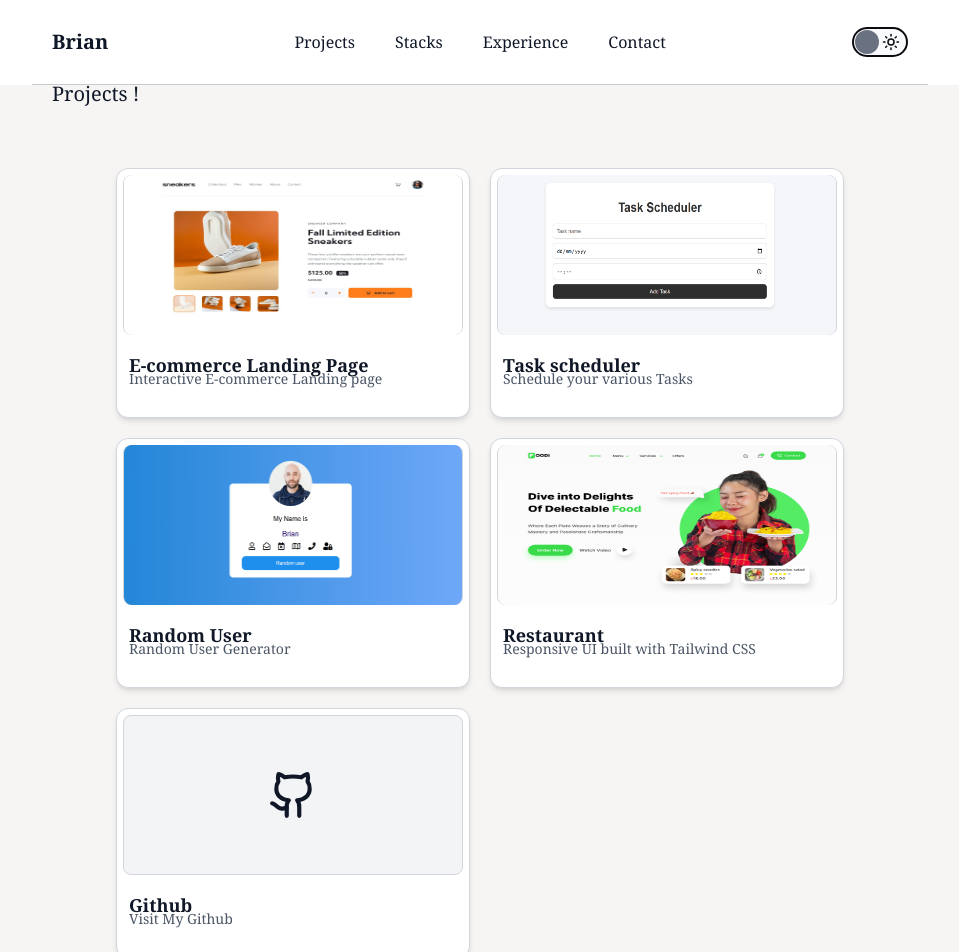
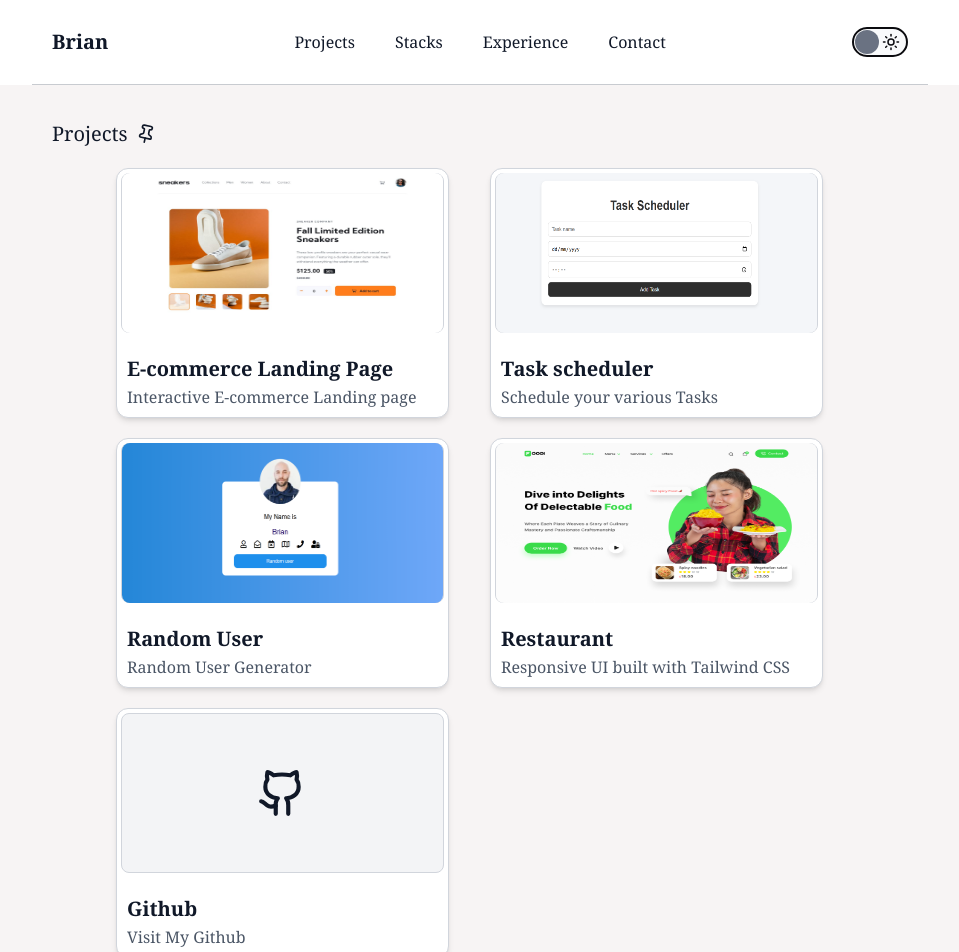
Before and after one commit to Baye-Brian1/react-portfolio, a React (Vite) app: page /project in a window 1280 px wide. Shown: the top 952 px of the page, without its empty margins (160-1119 px from the left). Built offline with nearby package versions, Linux system fonts and the light colour scheme.

Commit message:
fonts added

```diff
--- a/src/components/mainProject.jsx
+++ b/src/components/mainProject.jsx
@@ -1,5 +1,5 @@
 import React from 'react';
-import { Github } from 'lucide-react'; // Lucide Icon
+import { Github,Pin } from 'lucide-react'; // Lucide Icon
 import design from '../assets/desktop-design.jpg'
 import task from '../assets/task.PNG'
 import user from '../assets/user.PNG'
@@ -8,57 +8,59 @@ import restaurant from '../assets/RestaurantWeb.png'
 function MainProject() {
   return(
     <section className="max-w-4xl min-h-screen mx-auto text-gray-700 dark:text-gray-400 p-5 pt-20">
-      <h1 className="text-gray-900 dark:text-white text-xl mb-10">Projects !</h1>
+      <h1 className="text-gray-900 dark:text-white text-xl mt-10 flex items-center gap-2">
+        Projects<Pin size={20} className='inline rotate-12'/>
+         </h1>
       <div className="grid grid-cols-1 md:grid-cols-2 p-5 md:px-16 gap-5">
 
         {/* E-commerce Project */}
-        <div className="cursor-pointer p-1.5 rounded-xl border border-gray-300 dark:border-gray-800 w-full h-[250px] text-left bg-white dark:bg-gray-900/50 shadow-md dark:shadow-none hover:border-gray-400 dark:hover:border-gray-700 transition"
+        <div className="cursor-pointer p-1 rounded-xl border border-gray-300 dark:border-gray-800 w-[94%] h-[250px] text-left bg-white dark:bg-gray-900/50 shadow-md dark:shadow-none hover:border-gray-400 dark:hover:border-gray-700 transition"
           onClick={() => window.location.href = 'https://learn-js-brian.vercel.app/'}>
           <div className="flex bg-gray-100 dark:bg-gray-800 justify-center items-center mb-4 w-full h-40 border border-gray-300 dark:border-gray-800 rounded-lg">
             <img src={design} alt="main-design" className="w-full h-40 rounded-lg object-fill" />
           </div>
-          <h3 className="font-semibold text-gray-900 dark:text-gray-50 mb-[-10px] text-lg pl-1.5">E-commerce Landing Page</h3>
-          <p className="text-sm pl-1.5 text-gray-600 dark:text-gray-400">Interactive E-commerce Landing page</p>
+          <h3 className="font-semibold text-gray-900 dark:text-gray-50 mb-[-10px] text-xl p-1.5">E-commerce Landing Page</h3>
+          <p className="text-md p-1.5 text-gray-600 dark:text-gray-400">Interactive E-commerce Landing page</p>
         </div>
 
         {/* Task Scheduler Project */}
-        <div className="cursor-pointer p-1.5 rounded-xl border border-gray-300 dark:border-gray-800 w-full h-[250px] text-left bg-white dark:bg-gray-900/50 shadow-md dark:shadow-none hover:border-gray-400 dark:hover:border-gray-700 transition"
+        <div className="cursor-pointer p-1 rounded-xl border border-gray-300 dark:border-gray-800 w-[94%] h-[250px] text-left bg-white dark:bg-gray-900/50 shadow-md dark:shadow-none hover:border-gray-400 dark:hover:border-gray-700 transition"
           onClick={() => window.location.href = 'https://task-scheduler-seven-orpin.vercel.app/'}>
           <div className="flex bg-gray-100 dark:bg-gray-800 justify-center items-center mb-4 w-full h-40 border border-gray-300 dark:border-gray-800 rounded-lg">
             <img src={task} alt="task" className="w-full h-40 rounded-lg object-fill" />
           </div>
-          <h3 className="font-semibold text-gray-900 dark:text-gray-50 mb-[-10px] text-lg pl-1.5">Task scheduler</h3>
-          <p className="text-sm pl-1.5 text-gray-600 dark:text-gray-400">Schedule your various Tasks</p>
+          <h3 className="font-semibold text-gray-900 dark:text-gray-50 mb-[-10px] text-xl p-1.5">Task scheduler</h3>
+          <p className="text-md p-1.5 text-gray-600 dark:text-gray-400">Schedule your various Tasks</p>
         </div>
 
         {/* Random User Project */}
-        <div className="cursor-pointer p-1.5 rounded-xl border border-gray-300 dark:border-gray-800 w-full h-[250px] text-left bg-white dark:bg-gray-900/50 shadow-md dark:shadow-none hover:border-gray-400 dark:hover:border-gray-700 transition"
+        <div className="cursor-pointer p-1 rounded-xl border border-gray-300 dark:border-gray-800 w-[94%] h-[250px] text-left bg-white dark:bg-gray-900/50 shadow-md dark:shadow-none hover:border-gray-400 dark:hover:border-gray-700 transition"
           onClick={() => window.location.href = 'https://random-user-git-main-baye-brian-s-projects.vercel.app/'}>
           <div className="flex bg-gray-100 dark:bg-gray-800 justify-center items-center mb-4 w-full h-40 border border-gray-300 dark:border-gray-800 rounded-lg">
             <img src={user} alt="alt" className="w-full h-40 rounded-lg object-fill" />
           </div>
-          <h3 className="font-semibold text-gray-900 dark:text-gray-50 mb-[-10px] text-lg pl-1.5">Random User</h3>
-          <p className="text-sm pl-1.5 text-gray-600 dark:text-gray-400">Random User Generator</p>
+          <h3 className="font-semibold text-gray-900 dark:text-gray-50 mb-[-10px] text-xl p-1.5">Random User</h3>
+          <p className="text-md p-1.5 text-gray-600 dark:text-gray-400">Random User Generator</p>
         </div>
 
         {/* Restaurant Project */}
-        <div className="cursor-pointer p-1.5 rounded-xl border border-gray-300 dark:border-gray-800 w-full h-[250px] text-left bg-white dark:bg-gray-900/50 shadow-md dark:shadow-none hover:border-gray-400 dark:hover:border-gray-700 transition"
+        <div className="cursor-pointer p-1 rounded-xl border border-gray-300 dark:border-gray-800 w-[94%] h-[250px] text-left bg-white dark:bg-gray-900/50 shadow-md dark:shadow-none hover:border-gray-400 dark:hover:border-gray-700 transition"
           onClick={() => window.location.href = 'https://brianrestaurant.netlify.app/'}>
           <div className="flex bg-gray-100 dark:bg-gray-800 justify-center items-center mb-4 w-full h-40 border border-gray-300 dark:border-gray-800 rounded-lg">
             <img src={restaurant} alt="restaurant" className="w-full h-40 rounded-lg object-fill" />
           </div>
-          <h3 className="font-semibold text-gray-900 dark:text-gray-50 mb-[-10px] text-lg pl-1.5">Restaurant</h3>
-          <p className="text-sm pl-1.5 text-gray-600 dark:text-gray-400">Responsive UI built with Tailwind CSS</p>
+          <h3 className="font-semibold text-gray-900 dark:text-gray-50 mb-[-10px] text-xl p-1.5">Restaurant</h3>
+          <p className="text-md p-1.5 text-gray-600 dark:text-gray-400">Responsive UI built with Tailwind CSS</p>
         </div>
 
         {/* Github Link Project */}
-        <div className="cursor-pointer p-1.5 rounded-xl border border-gray-300 dark:border-gray-800 w-full h-[250px] text-left bg-white dark:bg-gray-900/50 shadow-md dark:shadow-none hover:border-gray-400 dark:hover:border-gray-700 transition"
+        <div className="cursor-pointer p-1 rounded-xl border border-gray-300 dark:border-gray-800 w-[94%] h-[250px] text-left bg-white dark:bg-gray-900/50 shadow-md dark:shadow-none hover:border-gray-400 dark:hover:border-gray-700 transition"
           onClick={() => window.location.href = 'https://github.com/Baye-Brian1'}>
           <div className="flex bg-gray-100 dark:bg-gray-800 justify-center items-center mb-4 w-full h-40 border border-gray-300 dark:border-gray-800 rounded-lg text-5xl text-gray-900 dark:text-white">
             <Github size={50}></Github> {/* Replaced faGithub with Github */}
           </div>
-          <h2 className="font-semibold text-gray-900 dark:text-gray-50 mb-[-10px] text-lg pl-1.5">Github</h2>
-          <p className="text-sm pl-1.5 text-gray-600 dark:text-gray-400">Visit My Github</p>
+          <h2 className="font-semibold text-gray-900 dark:text-gray-50 mb-[-10px] text-xl p-1.5">Github</h2>
+          <p className="text-md p-1.5 text-gray-600 dark:text-gray-400">Visit My Github</p>
         </div>
       </div>
     </section>
```
Also changed, not shown: src/components/mainTech.jsx (+21 -18 lines).
